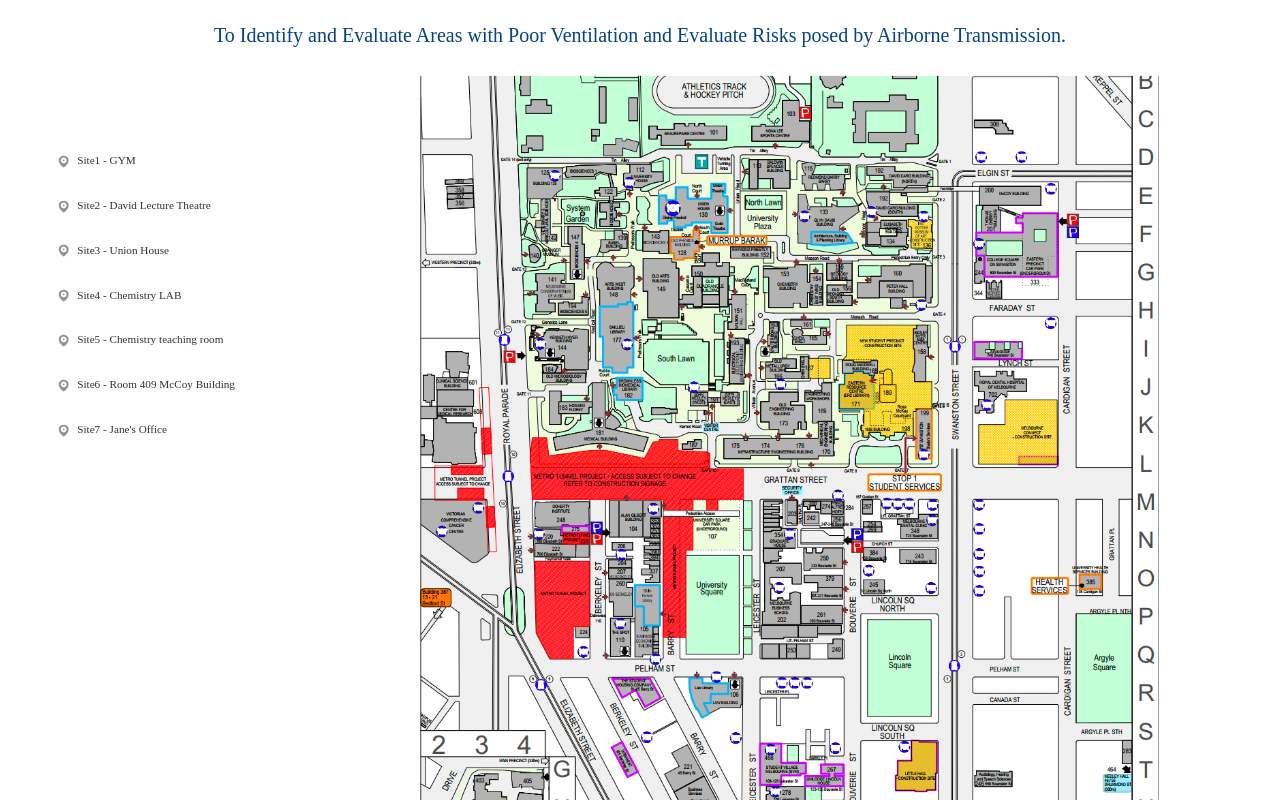
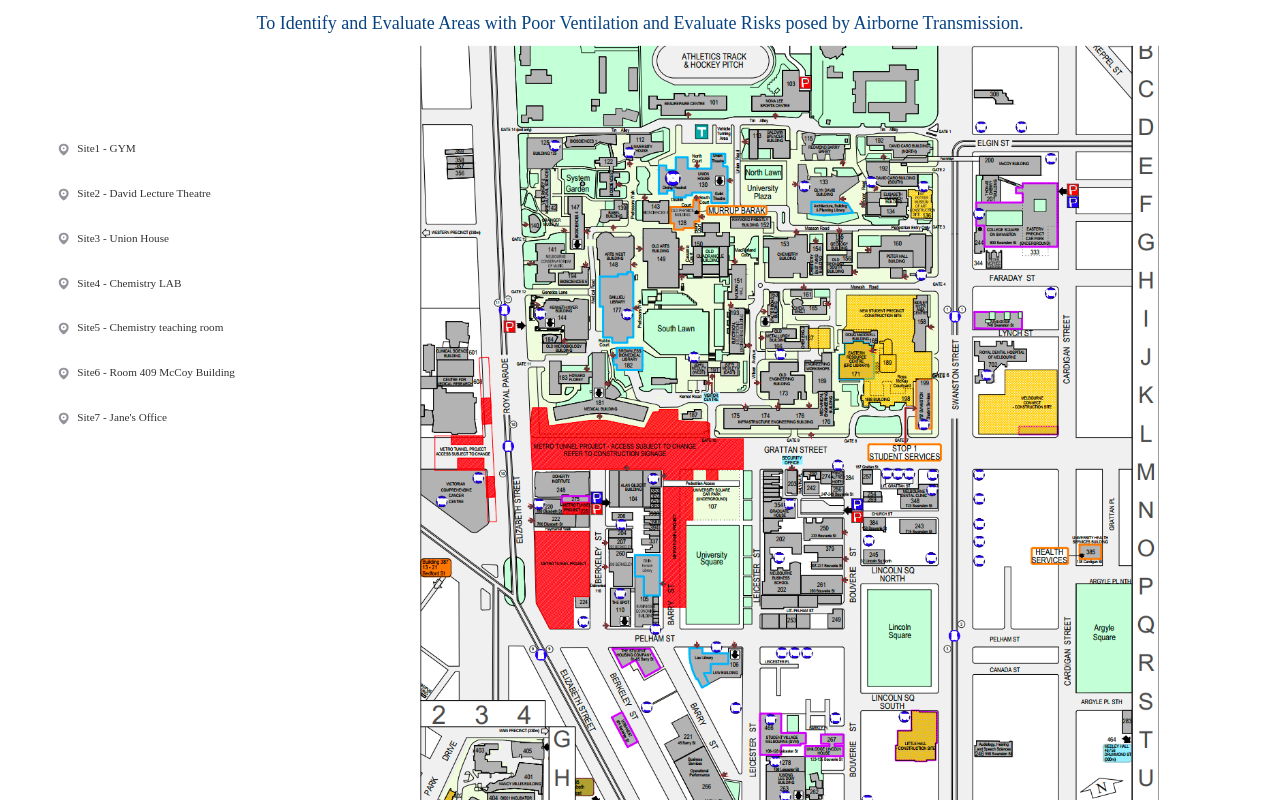
Before and after one commit to lqq-code/co2-Model, a Nuxt app: page / in a window 1280 px wide. Shown: the top 800 px of the page. Built offline with nearby package versions, Linux system fonts and the light colour scheme.

Commit message:
样式修改2

```diff
--- a/pages/index.vue
+++ b/pages/index.vue
@@ -3,7 +3,7 @@
      <div class="word">
            To Identify and Evaluate Areas with Poor Ventilation and Evaluate Risks posed by Airborne Transmission.
     </div>
-    <el-container style="margin:30px 0">
+    <el-container style="margin:20px 0 ">
       <el-aside class="aside-item">
         <el-menu class="aside-menu">
           <el-submenu index="1">
@@ -588,11 +588,17 @@ a {
   position: absolute;
   top: 7%;
   text-align: center;
-  font-size: 20px;
+  font-size: 18px;
   line-height: 30px;
   color:#074382;
 }
-
+.text{
+  text-align: center;
+  font-size: 18px;
+  line-height: 30px;
+  color:#074382;
+  margin-bottom: 10px;
+}
 
 .aside-item{
   width: 370px;
@@ -612,7 +618,6 @@ a {
   width: 100%;
   height: 100%;
   transform: scale(0.8);
-  margin-top: 20px;
 }
 .data-item{
 }
```
